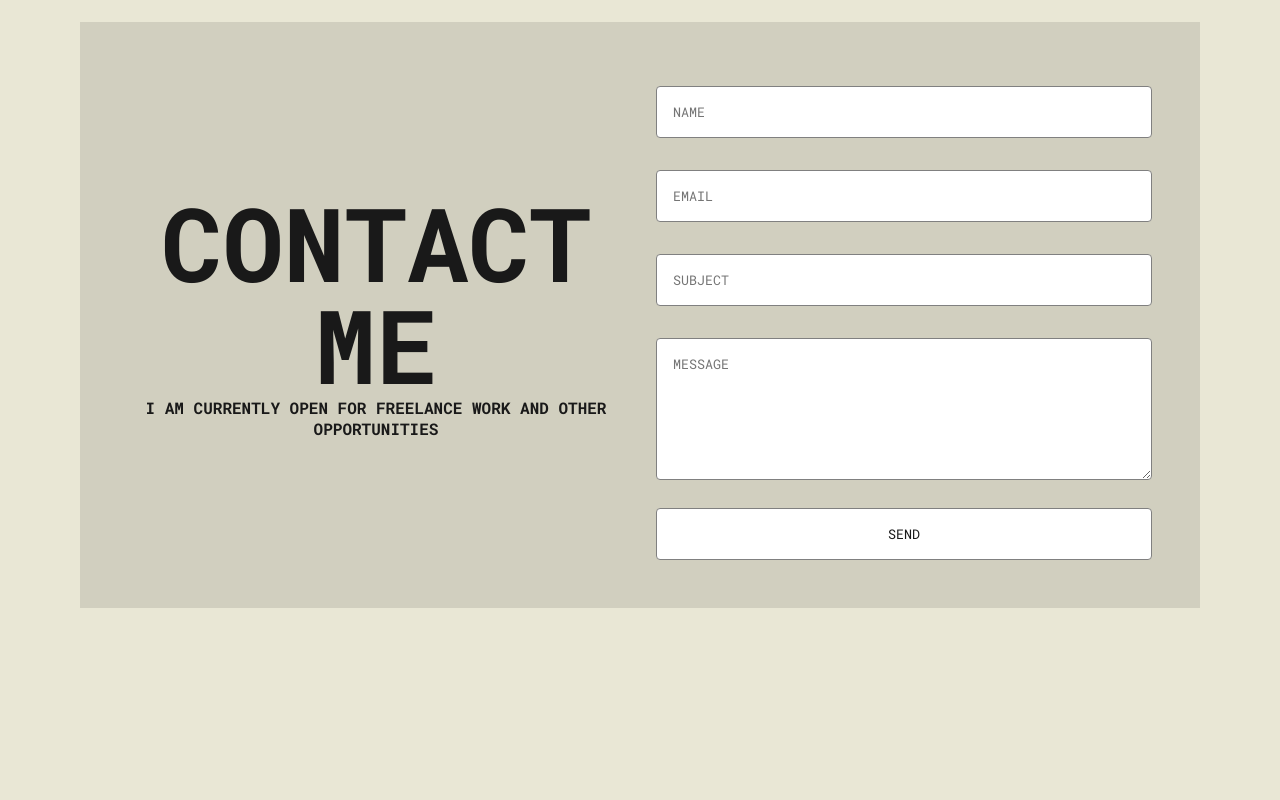
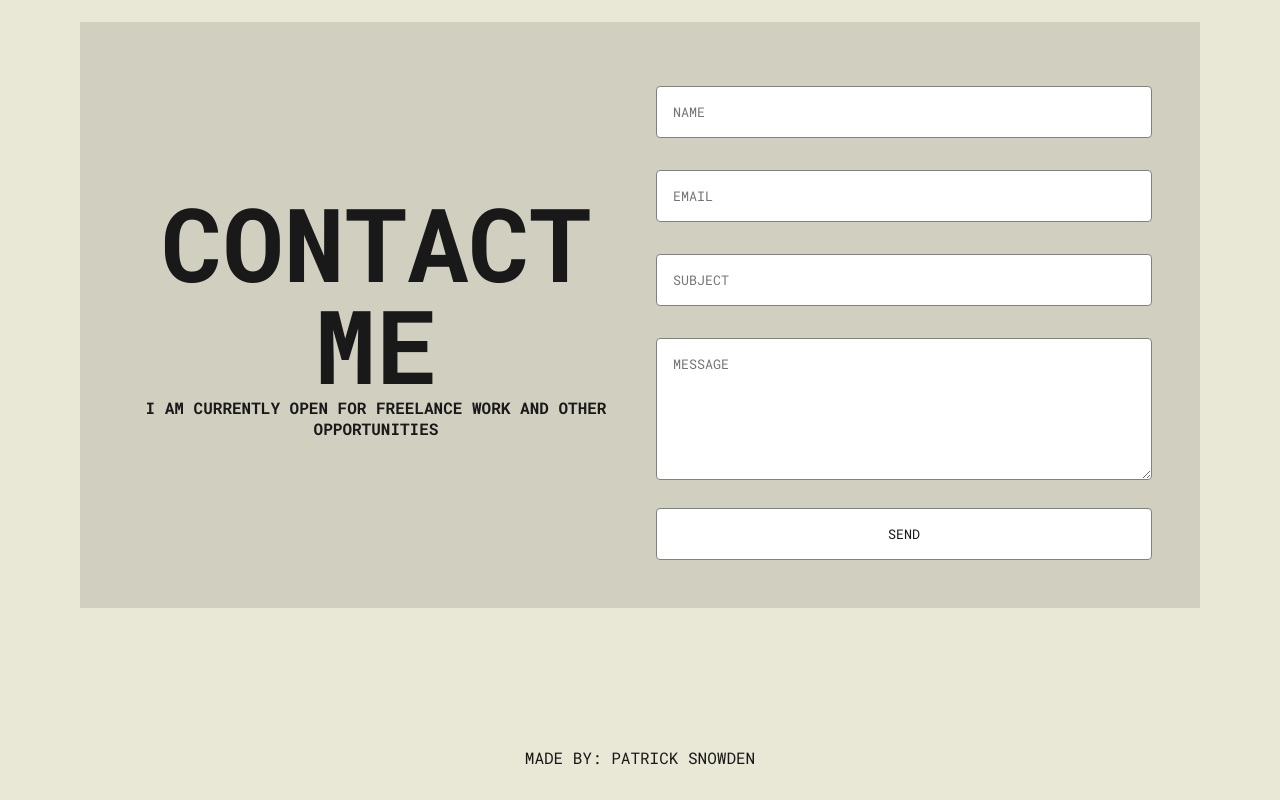
Before and after one commit to snowsneakers/porfolio, a plain HTML site: page index.html in a window 1280 px wide. Shown: the part 2763-3563 px from the top of the page. Before the commit the page ends 3478 px from the top, so only its background shows below. Drawn offline with nearby package versions, Linux system fonts and the light colour scheme.

Commit message:
Added footer

```diff
--- a/css/styles.css
+++ b/css/styles.css
@@ -265,6 +265,14 @@ button {
   border: 1px solid gray;
 }
 
+/* footer styles */
+footer{
+  padding: 2rem;
+  display: flex;
+  align-items: center;
+  justify-content: center;
+}
+
 /* font styles */
 
 /* home text styles */
--- a/index.html
+++ b/index.html
@@ -408,6 +408,9 @@
           </form>
         </div>
       </section>
+      <footer>
+        <span class="copywrite">Made By: Patrick Snowden</span>
+      </footer>
     </main>
     <script src="js/main.js"></script>
     <script src="https://unpkg.com/aos@next/dist/aos.js"></script>
```
